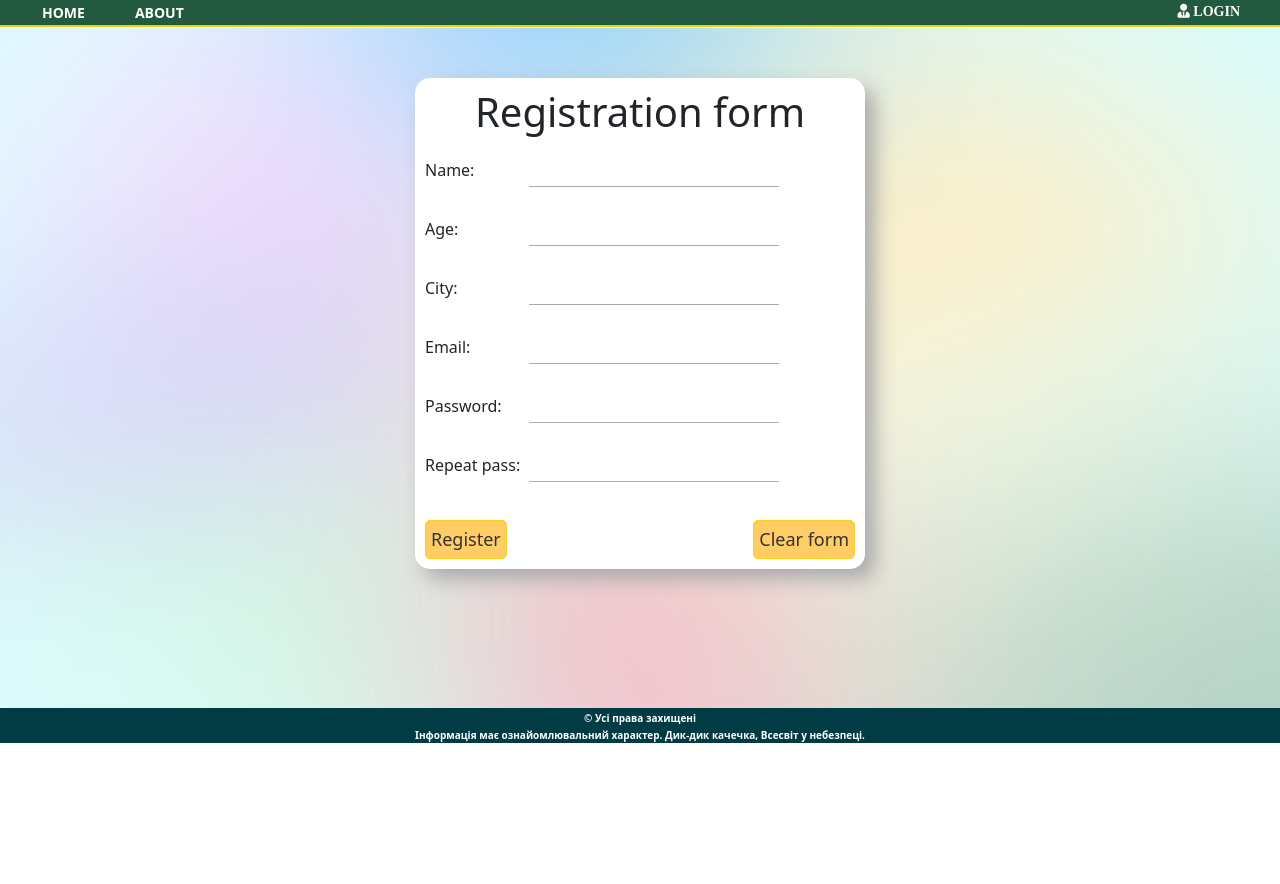
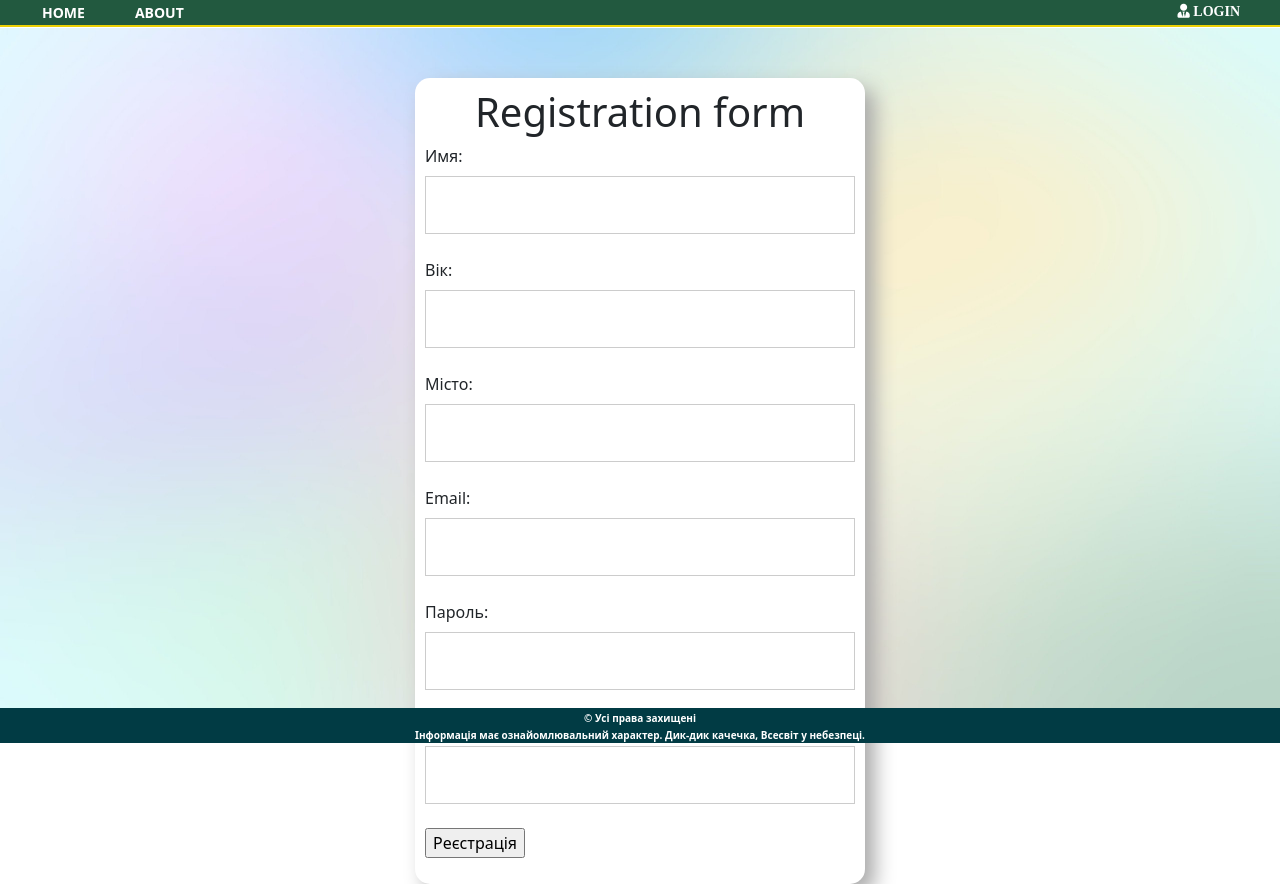
Before and after one commit to andreyskaskiv/flask_project, a Flask app: page /auth/register in a window 1280 px wide. Shown: the part 57-941 px from the top of the page. Before the commit the page ends 800 px from the top, so only its background shows below. Run offline with Flask 2, Linux system fonts and the light colour scheme; some libraries are stand-ins or nearby versions.

Commit message:
add flask_wtf, LoginForm, RegisterForm changed routes.py, def login() and def register()

```diff
--- /dev/null
+++ b/app/auth/forms.py
@@ -0,0 +1,25 @@
+from flask_wtf import FlaskForm
+from wtforms import StringField, SubmitField, BooleanField, PasswordField
+from wtforms.validators import DataRequired, Email, Length, EqualTo
+
+
+class LoginForm(FlaskForm):
+    email = StringField("Email: ", validators=[Email("Некоректний email")])
+    psw = PasswordField("Password: ", validators=[DataRequired(),
+                                                Length(min=4, max=100,
+                                                       message="Пароль має бути від 4 до 100 символів")])
+    remember = BooleanField("Remember me", default=False)
+    submit = SubmitField("To come in")
+
+
+class RegisterForm(FlaskForm):
+    name = StringField("Имя: ", validators=[Length(min=4, max=100, message="Ім'я має бути від 4 до 100 символів")])
+    old = StringField("Вік: ", validators=[Length(min=1, max=3, message="Вік має бути від 1 до 3 символів")])
+    city = StringField("Місто: ", validators=[Length(min=2, max=100, message="Місто має бути від 2 до 100 символів")])
+    email = StringField("Email: ", validators=[Email("Некорректный email")])
+    psw = PasswordField("Пароль: ", validators=[DataRequired(),
+                                                Length(min=4, max=100,
+                                                       message="Пароль має бути від 4 до 100 символів")])
+
+    psw2 = PasswordField("Повтор пароля: ", validators=[DataRequired(), EqualTo('psw', message="Паролі не співпадають")])
+    submit = SubmitField("Реєстрація")
--- a/app/auth/routes.py
+++ b/app/auth/routes.py
@@ -4,18 +4,18 @@ from werkzeug.security import generate_password_hash, check_password_hash
 
 from app.auth import auth
 from app.auth.UserLogin import UserLogin
+from app.auth.forms import LoginForm, RegisterForm
 from app.auth.models import Users, Profiles
 from app.main_menu import menu
 
 login_manager = LoginManager()
 login_manager.login_view = 'auth.login'
-login_manager.login_message = "Авторизуйтесь для доступа к закрытым страницам"
+login_manager.login_message = "Авторизуйтесь для доступу до закритих сторінок"
 login_manager.login_message_category = "success"
 
 
 @login_manager.user_loader
 def load_user(user_id):
-    print("load_user")
     return UserLogin().from_db(user_id)
 
 
@@ -24,25 +24,29 @@ def login():
     if current_user.is_authenticated:
         return redirect(url_for('auth.profile'))
 
-    if request.method == "POST":
-        user = Users.select().where(Users.email == request.form['email']).first()
-        if user and check_password_hash(user.psw, request.form['psw']):
+    form = LoginForm()
+    if form.validate_on_submit():
+        user = Users.select().where(Users.email == form.email.data).first()
+        if user and check_password_hash(user.psw, form.psw.data):
             userlogin = UserLogin().create(user)
-            remember_me = True if request.form.get("remainme") else False
+            remember_me = form.remember.data
             login_user(userlogin, remember=remember_me)
             return redirect(request.args.get("next") or url_for("auth.profile"))
 
-        flash("Неверная пара логин/пароль", "error")
+        flash("Невірна пара логін/пароль", "error")
+
     title = "Login"
     return render_template("login.html",
-                           title=title, menu=menu)
+                           title=title,
+                           menu=menu,
+                           form=form)
 
 
 @auth.route('/logout')
 @login_required
 def logout():
     logout_user()
-    flash("Вы вышли из аккаунта", "success")
+    flash("Ви вийшли з облікового запису", "success")
     return redirect(url_for('auth.login'))
 
 
@@ -54,35 +58,32 @@ def profile():
                            title=title,
                            menu=menu)
 
+
 @auth.route("/register", methods=("POST", "GET"))
 def register():
-    if request.method == "POST":
+    form = RegisterForm()
+    if form.validate_on_submit():
+        if not Users.select().where(Users.email == form.email.data).first():
+            try:
+                profile = Profiles(name=form.name.data,
+                                   old=form.old.data,
+                                   city=form.city.data)
+                profile.save()
+                hash_psw = generate_password_hash(form.psw.data)
+                user = Users(email=form.email.data,
+                             psw=hash_psw,
+                             profile=profile.id)
+                user.save()
+            except:
+                print("Помилка додавання до БД")
 
-        # add wtforms and CSRF
-        if len(request.form['name']) > 4 and len(request.form['email']) > 4 \
-                and len(request.form['psw']) > 4 and request.form['psw'] == request.form['psw2']:
+            flash("Ви успішно зареєстровані", "success")
+            return redirect(url_for('auth.login'))
 
-            if not Users.select().where(Users.email == request.form['email']).first():
-                try:
-                    profile = Profiles(name=request.form['name'],
-                                       old=request.form['old'],
-                                       city=request.form['city'])
-                    profile.save()
-                    hash_psw = generate_password_hash(request.form['psw'])
-                    user = Users(email=request.form['email'],
-                                 psw=hash_psw,
-                                 profile=profile.id)
-                    user.save()
-                except:
-                    print("Ошибка добавления в БД")
-
-                flash("Вы успешно зарегистрированы", "success")
-                return redirect(url_for('auth.login'))
-            flash(f"User with this {request.form['email']} already exists")
-        else:
-            flash("Неверно заполнены поля", "error")
+        flash(f"User with this {form.email.data} already exists")
 
     title = "Registration"
     return render_template("register.html",
                            title=title,
-                           menu=menu)
+                           menu=menu,
+                           form=form)
--- a/app/main_menu.py
+++ b/app/main_menu.py
@@ -1,4 +1,4 @@
 menu = [{'url': 'main.index', 'title': 'HOME'},
-        {'url': 'about.about', 'title': 'ABOUT'},]
-        # {'url': '.listpubs', 'title': 'Список статей'},
-        # {'url': '.logout', 'title': 'Выйти'}]
+        {'url': 'about.about', 'title': 'ABOUT'},
+
+        ]
--- a/app/static/css/styles.css
+++ b/app/static/css/styles.css
@@ -274,6 +274,16 @@ input.login_button {
     text-decoration: none;
 }
 
+/* --- Login Form invalid -- */
+.form-contact .invalid {
+	display: inline-block;
+	background: #FF9898;
+}
+.form-contact .invalid-feedback {
+	color: #CC0000;
+}
+
+
 
 /* --- Registration Form --- */
 #reg_form {
--- a/app/templates/register.html
+++ b/app/templates/register.html
@@ -9,41 +9,60 @@
     <div id="reg_form">
         <h1>Registration form</h1>
         <form action="" method="post" class="form-contact">
+            {{ form.hidden_tag() }}
 
-            <input type="hidden" name="id" value="123456">
-            <ul class="reg_list">
-                <li>
-                    <div class="reg_title">Name:</div>
-                    <input class="reg_input" type="text" name="name" value="">
-                </li>
-                <li>
-                    <div class="reg_title">Age:</div>
-                    <input class="reg_input" type="text" name="old" value="">
-                </li>
-                <li>
-                    <div class="reg_title">City:</div>
-                    <input class="reg_input" type="text" name="city" value="">
-                </li>
-                <li>
-                    <div class="reg_title">Email:</div>
-                    <input class="reg_input" type="text" name="email" value="">
-                </li>
-                <li>
-                    <div class="reg_title">Password:</div>
-                    <input class="reg_input" type="password" name="psw" value="">
-                </li>
-                <li>
-                    <div class="reg_title">Repeat pass:</div>
-                    <input class="reg_input" type="password" name="psw2" value="">
-                </li>
+            {% for field in form if field.name not in ['csrf_token', 'submit'] -%}
+                <p>{{ field.label() }}
+                {% if field.errors %}
+                    {{ field(class="invalid") }}
+                    <span class="invalid-feedback">
+                        {% for e in field.errors %}
+                            {{ e }}
+                        {% endfor %}
+                    </span>
+                {% else %}
+                    {{ field() }}
+                {% endif %}
+            {% endfor %}
 
-            </ul>
-
-            <div id="reg_control">
-                <div style="float: left;"><input class="reg_button" type="submit" value="Register"></div>
-                <div style="float: right;"><input class="reg_button" type="reset" value="Clear form"></div>
-            </div>
+            <p>{{ form.submit() }}
 
         </form>
     </div>
 {% endblock %}
+
+
+{##}
+{#            <input type="hidden" name="id" value="123456">#}
+{#            <ul class="reg_list">#}
+{#                <li>#}
+{#                    <div class="reg_title">Name:</div>#}
+{#                    <input class="reg_input" type="text" name="name" value="">#}
+{#                </li>#}
+{#                <li>#}
+{#                    <div class="reg_title">Age:</div>#}
+{#                    <input class="reg_input" type="text" name="old" value="">#}
+{#                </li>#}
+{#                <li>#}
+{#                    <div class="reg_title">City:</div>#}
+{#                    <input class="reg_input" type="text" name="city" value="">#}
+{#                </li>#}
+{#                <li>#}
+{#                    <div class="reg_title">Email:</div>#}
+{#                    <input class="reg_input" type="text" name="email" value="">#}
+{#                </li>#}
+{#                <li>#}
+{#                    <div class="reg_title">Password:</div>#}
+{#                    <input class="reg_input" type="password" name="psw" value="">#}
+{#                </li>#}
+{#                <li>#}
+{#                    <div class="reg_title">Repeat pass:</div>#}
+{#                    <input class="reg_input" type="password" name="psw2" value="">#}
+{#                </li>#}
+{##}
+{#            </ul>#}
+{##}
+{#            <div id="reg_control">#}
+{#                <div style="float: left;"><input class="reg_button" type="submit" value="Register"></div>#}
+{#                <div style="float: right;"><input class="reg_button" type="reset" value="Clear form"></div>#}
+{#            </div>#}
--- a/database/create_database.py
+++ b/database/create_database.py
@@ -1,4 +1,3 @@
 
 def create_db(db, user, profile):
-    # db.connect()
     db.create_tables([user, profile])
```
Also changed, not shown: app/templates/login.html (+43 -19 lines), DataBase_peewee.db.
